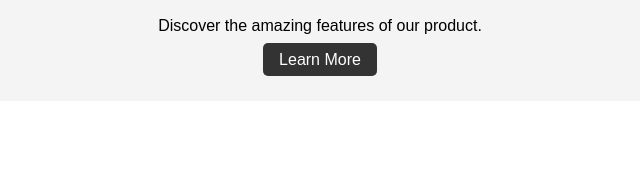
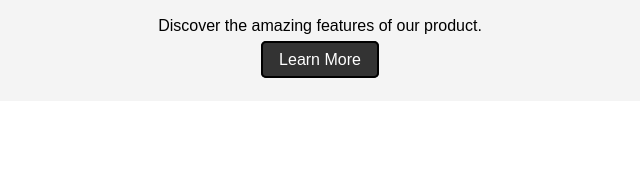
Before and after one commit to Heavy108/Product, a plain HTML site: page index.html in a window 1280 px wide. Shown: the part 377-559 px from the top of the page, 320-960 px from the left. Drawn offline with Linux system fonts and the light colour scheme.

Commit message:
added stuff

```diff
--- a/styles.css
+++ b/styles.css
@@ -75,6 +75,7 @@
     padding: 1rem;
     border-radius: 5px;
     width: 300px;
+    height: auto;
     box-shadow: 0 2px 4px rgba(0, 0, 0, 0.1);
 }
 
@@ -143,3 +144,11 @@
     text-align: center;
     padding: 1rem 0;
 }
+.btn{
+    border:2px solid black;
+    text-decoration: none;
+    background-color: black;
+    color: white;
+    padding: 0.6rem 1rem 0.6rem 1rem;
+    border-radius: 1.5rem;
+}
```
